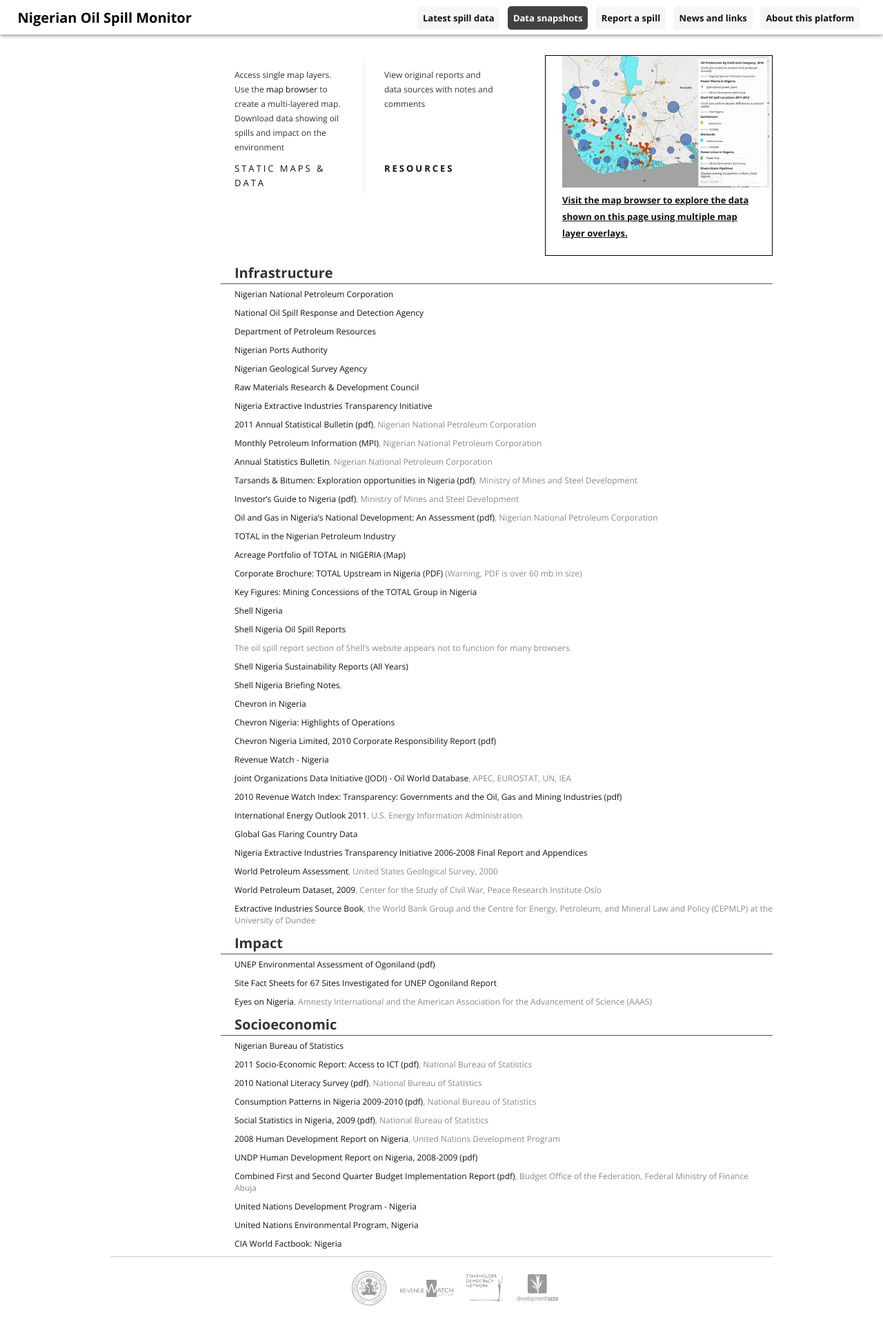
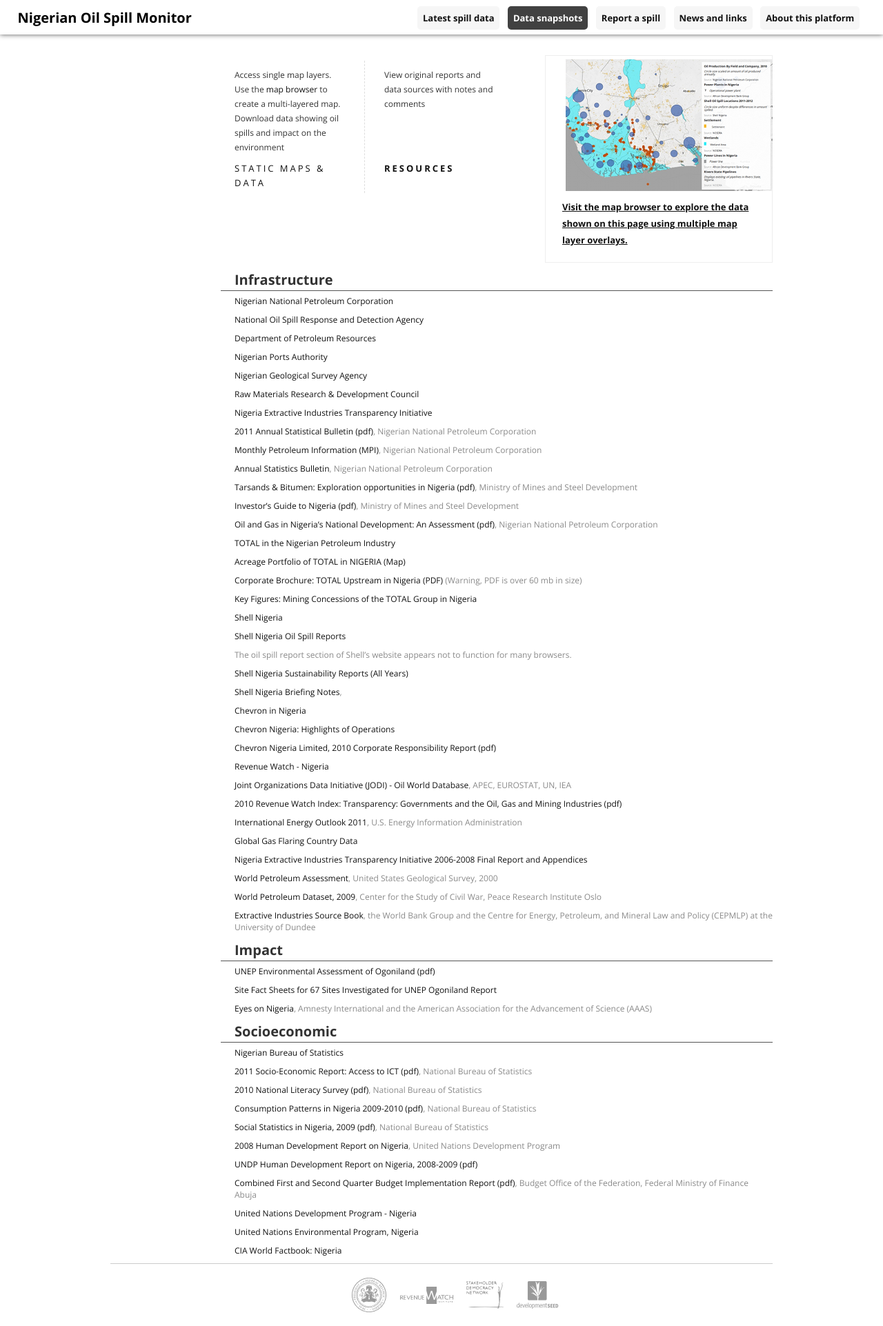
Before and after one commit to sdn4nigeria/monitoring-platform, a Jekyll site: the page built from _posts/pages/0001-01-01-resources.md, in a window 1280 px wide. Shown: the whole page at 69% size. Built offline with Jekyll 4.4.1, drawn with Linux system fonts in a browser that asks for light colours; nearby versions of some CDN libraries; some web fonts are replaced; library files that are not in the unit come from our copies; Markdown is read by kramdown in place of the engine named in the settings.

Commit message:
Update open.css

```diff
--- a/_includes/css/open.css
+++ b/_includes/css/open.css
@@ -11,11 +11,13 @@
     z-index:1;
     font-weight:bold;
     font-size:12px;
-    border:1px solid #000;
+    border:1px solid #eeeeee;
     margin-top:20px;
 }
 #open-about img {
-
+margin:auto;
+padding:5px;
+float:none;
 }
 #subnav {
     position: absolute;
```
